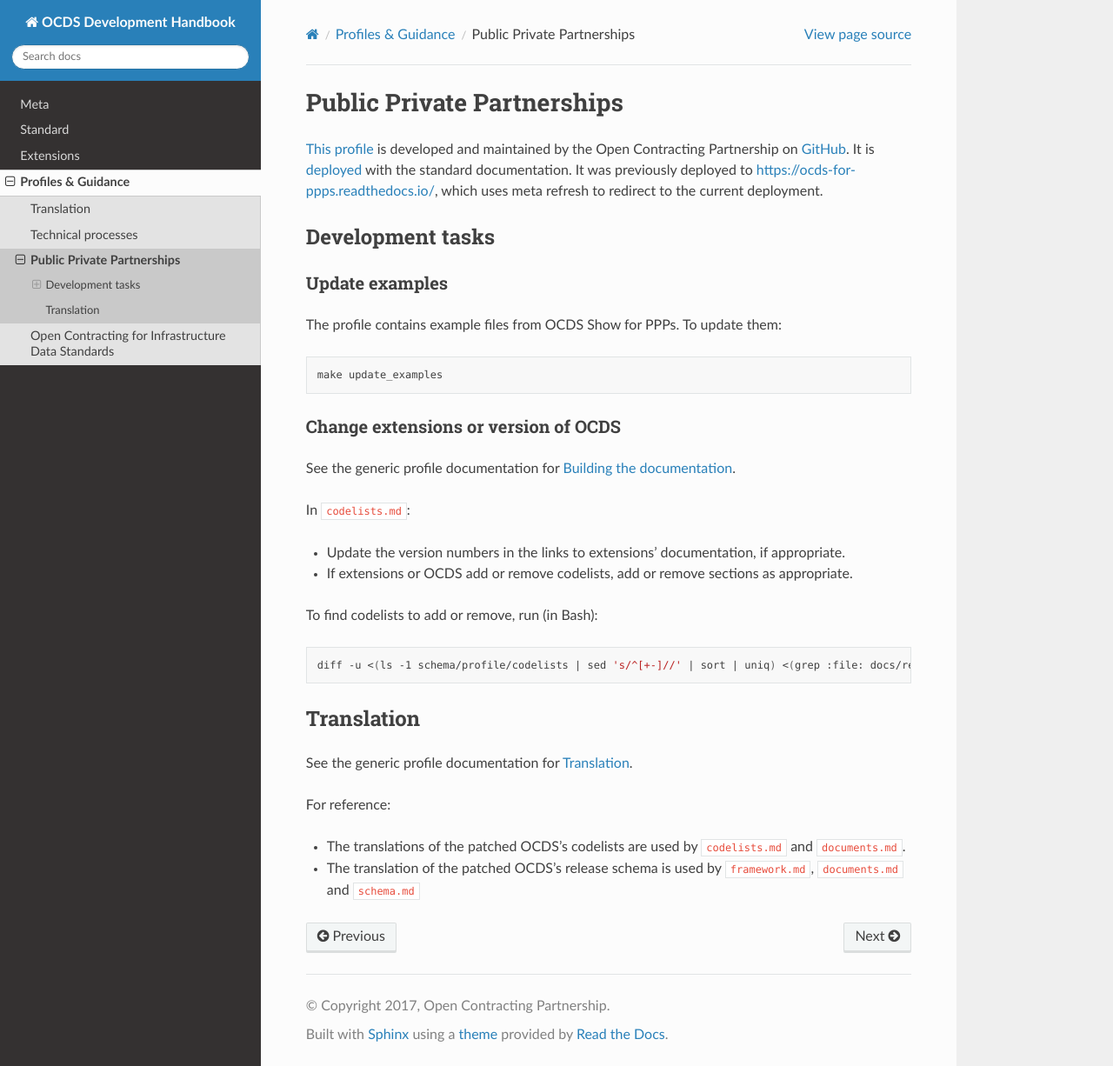
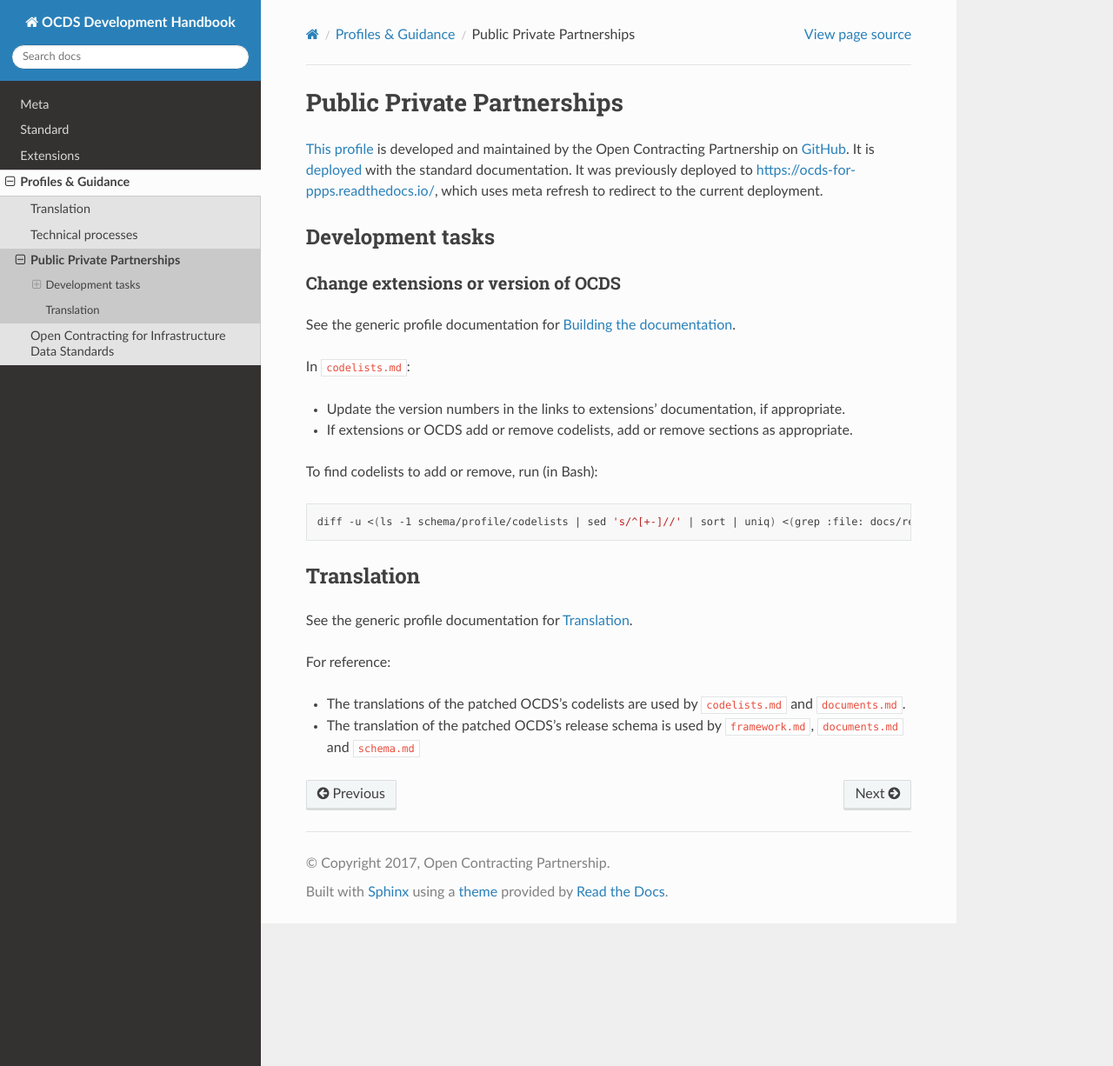
Before and after one commit to open-contracting/standard-development-handbook, a Sphinx documentation site: the page built from docs/profiles/ppp.rst, in a window 1280 px wide and 1226 px high. Shown: the whole window at 87% size. Built offline with Sphinx 7.4.7 and the Read the Docs theme 2.0.0, drawn with Linux system fonts in a browser that asks for light colours.

Commit message:
profiles: ppp: Remove old step

```diff
--- a/docs/profiles/ppp.rst
+++ b/docs/profiles/ppp.rst
@@ -5,15 +5,6 @@ Public Private Partnerships
 
 Development tasks
 -----------------
-
-Update examples
-~~~~~~~~~~~~~~~
-
-The profile contains example files from OCDS Show for PPPs. To update them:
-
-.. code-block:: shell
-
-   make update_examples
 
 Change extensions or version of OCDS
 ~~~~~~~~~~~~~~~~~~~~~~~~~~~~~~~~~~~~
```
